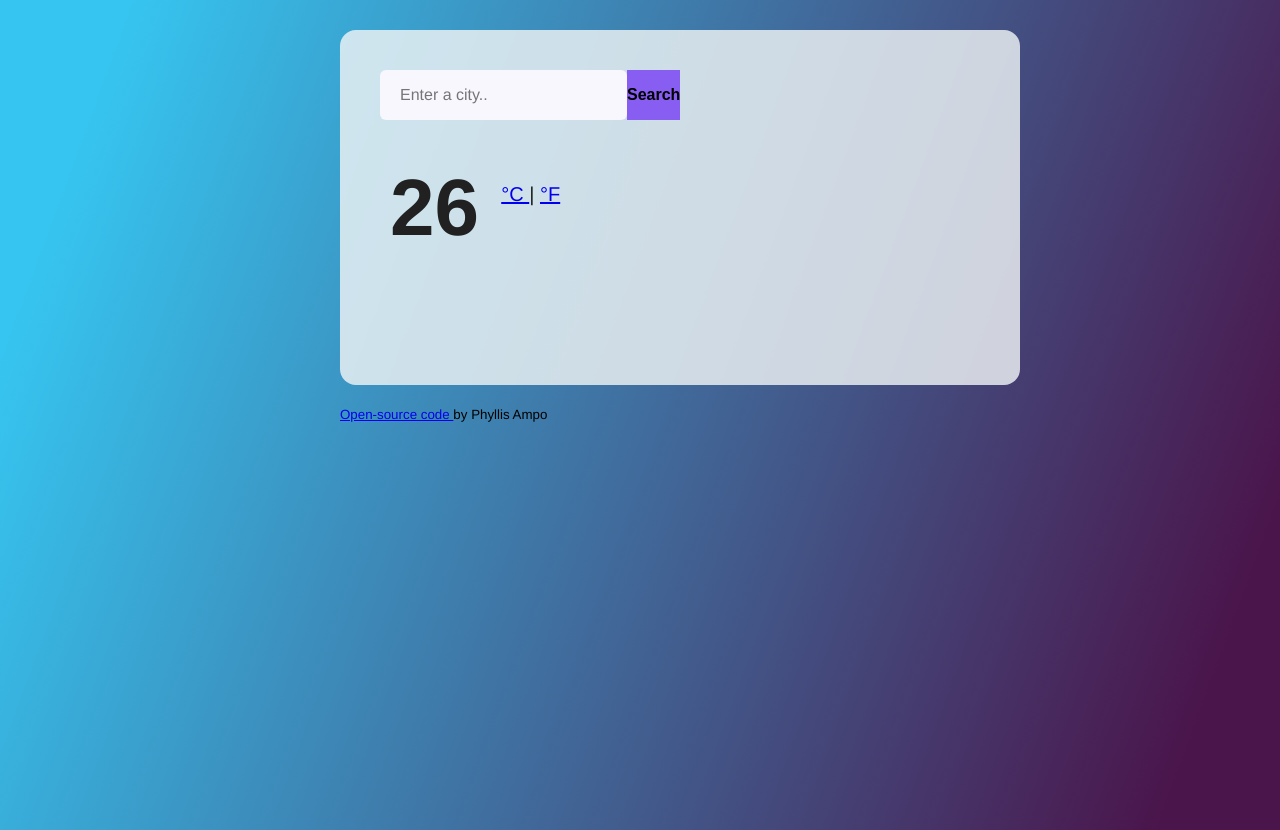
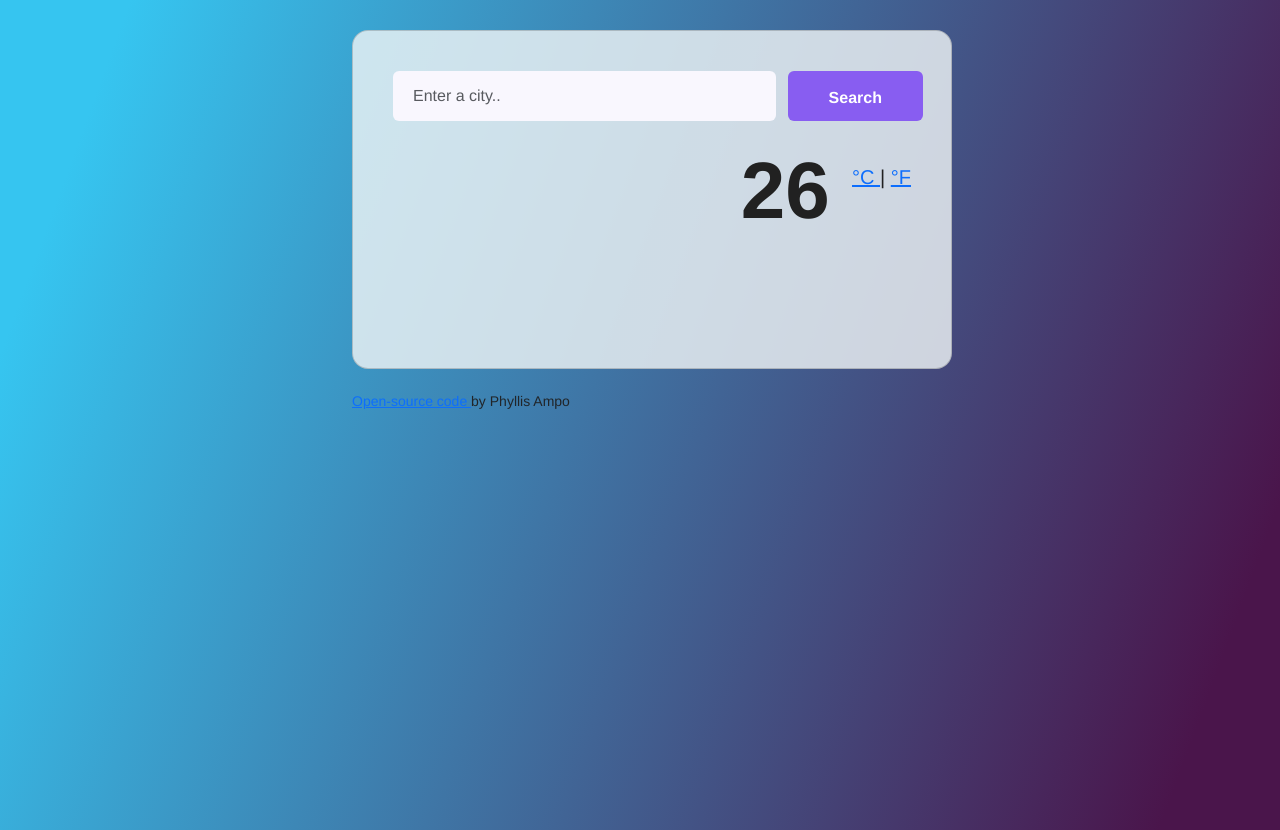
Before and after one commit to BlacHera/react-weather-app, a React (Create React App) app: page / in a window 1280 px wide. Built offline with nearby package versions, Linux system fonts and the light colour scheme.

Commit message:
Added bootstrap

```diff
--- a/package.json
+++ b/package.json
@@ -7,6 +7,7 @@
     "@testing-library/react": "^13.4.0",
     "@testing-library/user-event": "^13.5.0",
     "axios": "^1.6.0",
+    "bootstrap": "^5.3.2",
     "react": "^18.2.0",
     "react-dom": "^18.2.0",
     "react-scripts": "5.0.1",
--- a/src/App.js
+++ b/src/App.js
@@ -6,12 +6,14 @@ import Weather from "./Weather";
 function App() {
   return (
     <div className="App">
+      <div className="container">
        <Weather temperature={26} />
      <small>
     <a href="https://github.com/BlacHera/react-weather-app" target="_blank" rel="noreferrer"
     >Open-source code </a>
     by Phyllis Ampo
       </small>
+      </div>
     </div>
   );
 }
--- a/src/index.js
+++ b/src/index.js
@@ -1,6 +1,7 @@
 import React from 'react';
 import ReactDOM from 'react-dom/client';
 import './index.css';
+import 'bootstrap/dist/css/bootstrap.css';
 import App from './App';
 import reportWebVitals from './reportWebVitals';
 
```
Also changed, not shown: 1 other file (tests, documents, lock files or other folders).
